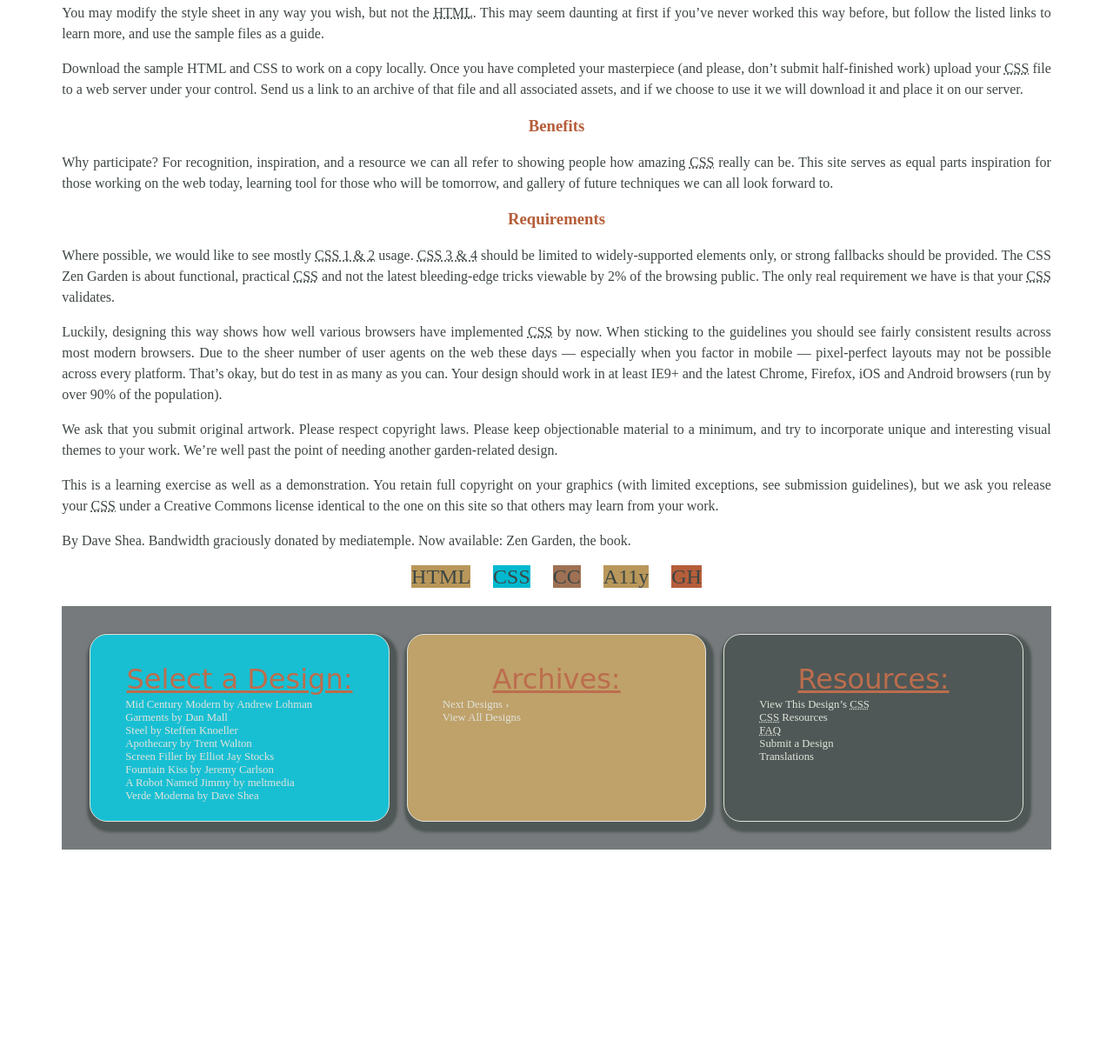
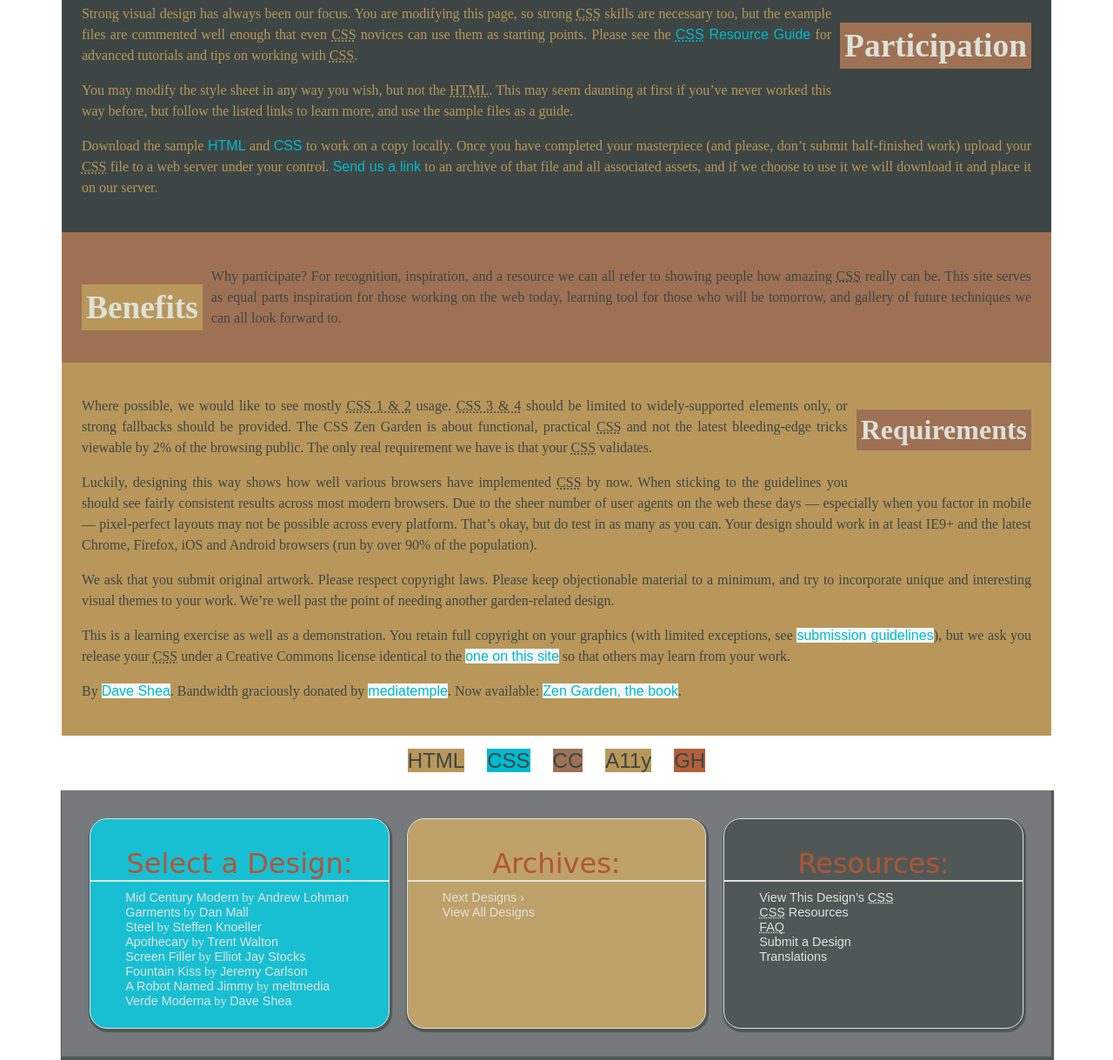
Before and after one commit to shaktigurung/zengarden, a plain HTML site: page index.html in a window 1280 px wide. Shown: the part 1449-2668 px from the top of the page at 87% size. Before the commit the page ends 2434 px from the top, so only its background shows below. Drawn offline with Linux system fonts and the light colour scheme.

Commit message:
Main section Modified

```diff
--- a/style.css
+++ b/style.css
@@ -52,10 +52,13 @@ h6 {
 }
 h3{
     font-family: 'Rokkitt', serif;
-    color:#B55E3A;
+    color:#DDE1D8;
     text-align: center;
+    /* background-color: #9F7154; */
+    /* width:30% */
 }
 a{
+    font-family:'Asap', sans-serif;
     list-style: none;
     text-decoration: none;
     color: #3D4644;
@@ -85,6 +88,7 @@ header{
     background: url('images/brainstorming-campaig.jpg') no-repeat;
     opacity:0.8;
     background-size: cover;
+    box-shadow: 1px 2px 1px 2px #3D4644;
 }
 .intro h1{
     top:0;
@@ -94,13 +98,14 @@ header{
     position: relative ;
     background-color: #DDE1D8;
     opacity: 0.7;
-    font-size: 4rem;
+    font-size: 5rem;
     color:#a9431f;
     margin-top:0;
-    text-shadow: 2px 2px;
+    text-shadow: 2px 2px #00b9cf;;
 }
 .intro h2{
-    font-family:'Asap', sans-serif;
+    /* font-family:'Asap', sans-serif; */
+    font-family: 'Pacifico', cursive;
     font-style:italic;
     text-align: center;
     font-size: 2rem;
@@ -111,8 +116,9 @@ header{
     /* opacity:0.9; */
 }
 .intro h2 abbr{
-    color: #3D4644;
-    font-weight: 400;
+
+    color: #00b9cf;
+    /* font-weight: 400; */
 }
 .intro{
     top: 0;
@@ -125,11 +131,12 @@ header{
 .summary{
     width: 100%;
     height: 100%x;
-    margin-top:10px;
+    margin:10px 0 10px 0;
     /* border-radius:10px; */
     color: #DDE1D8;
     background-color: #9F7154;
     float:left;
+    box-shadow: 5px 10px 8px #888888;
 
 }
 .summary p:nth-child(1){
@@ -211,8 +218,82 @@ header{
 /*====================================================
 ||||||Main supporting Section |||||
 ====================================================*/
-.main supporting{
+.explanation, .participation, .benefits, .requirements h3{
+    font-size: 2rem;
+}
+/* .explanation p{
+    display:none;
+}
+p.explanation h3:hover {
+    display:block;
+} */
+.explanation{
+    background-color:#00b9cf;
+    color:#3D4644;
+    padding:2%;
+    margin-top: 10px;
+}
+.explanation h3{
+    background-color: #9F7154;
+    display: inline-block;
+    float: left;
+    margin-right:10px;
+    padding: 5px;
+}
+.participation{
+    background-color: #3D4644;
+    color:#b9975a;
+    padding:2%;
+}
+.participation h3{
+    background-color: #9F7154;
+    display: inline-block;
+    float: right;
+    margin-left:10px;
+    padding: 5px;
+}
+.participation a{
+    color:#00b9cf;
+}
+.participation a:hover{
+    color:#b9975a;
+}
+.benefits{
+    background-color:#9F7154;
+    color:#3D4644;
+    padding:2%;
+}
+.benefits h3{
+    background-color: #b9975a;
+    display: inline-block;
+    float:left;
+    margin-right:10px;
+    padding: 5px;
+}
+.benefits a{
+    color:#00b9cf;
+}
+.benefits a:hover{
+    color:#b9975a;
+}
+.requirements{
+    background-color:#b9975a;
+    padding:2%;
+}
+.requirements h3{
+    background-color: #9F7154;
+    display:inline-block;
+    float:right;
+    margin-left:10px;
+    padding: 5px;
+}
+.requirements a{
+    color:#00b9cf;
+    background-color:#f5f7f7;
 
+}
+.requirements a:hover{
+    color:#3D4644;
 }
 /*====================================================
 ||||||Footer links|||||
@@ -220,6 +301,7 @@ header{
 footer{
     text-align: center;
     font-size: 1.5rem;
+    margin-top: 15px;
 }
 footer a{
     margin: 10px 10px;
@@ -250,7 +332,8 @@ footer :nth-child(5){
     background:#686C6E;
     opacity:0.9;
     width:100%;
-    margin-top:20px;
+    margin:20px 0 10px 0;
+    box-shadow: 1px 2px 1px 2px #3D4644;
 }
 .wrapper{
     display: grid;
@@ -266,21 +349,24 @@ footer :nth-child(5){
     color:#DDE1D8;
 }
 .design-selection, .design-archives, .zen-resources{
-    font-size: 0.8rem;
+    font-size: 0.9rem;
     padding-bottom: 0.5rem;
     text-align: justify;
     color:#DDE1D8;
     border-radius: 20px;
     border: 1px solid;
-    box-shadow: 3px 6px 3px 6px #3D4644;
+    box-shadow: 1px 2px 1px 2px #3D4644;
 }
 .design-selection h3, .design-archives h3, .zen-resources h3{
     font-family: 'Pacifico', cursive;
     text-align: center;
     font-size: 2rem;
     font-weight: 400;
-    text-decoration: underline;
-    margin-bottom: -10px;
+    color:#a9431f;
+    /* text-decoration: underline; */
+    border-bottom: 2px double #DDE1D8;
+    margin-bottom: -5px;
+    padding-top: -15px;
 }
 .sidebar .design-selection {
    background-color:#00b9cf;
```
